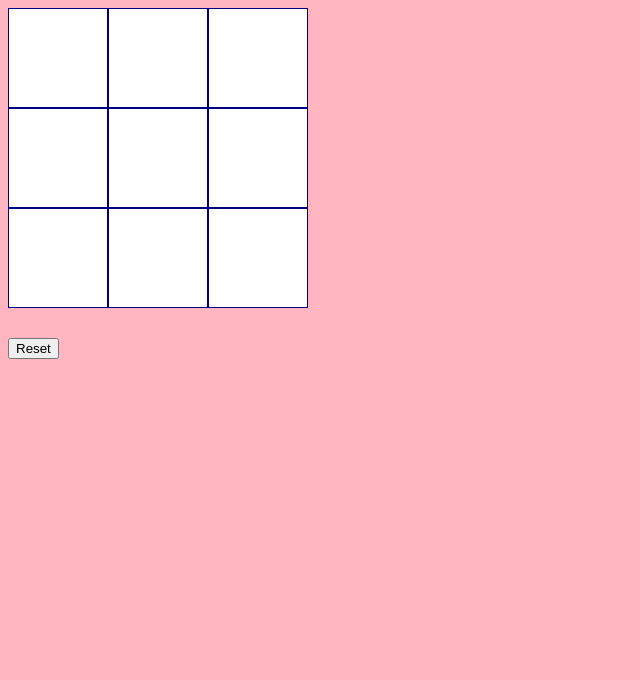
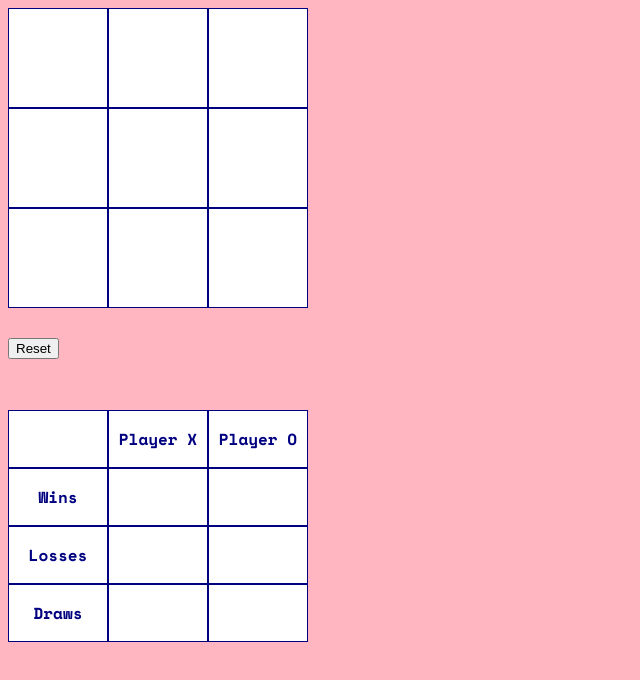
Before and after one commit to charlielizzy/tic-tac-toe, a website with bundled scripts: page index.html in a window 1280 px wide. Shown: the whole page, without its empty margins (0-640 px from the left). Built offline with nearby package versions, Linux system fonts and the light colour scheme.

Commit message:
results grid in dom

```diff
--- a/classes/board.js
+++ b/classes/board.js
@@ -101,6 +101,7 @@ export default class Board {
 
   gameWon() {
     let gameWon;
+
     if (this.state[0] === this.state[1] && this.state[1] === this.state[2] && this.state[2] !== '') {
       gameWon = { winner: this.state[0], direction: 'horizontal' };
     } else if (this.state[3] === this.state[4] && this.state[4] === this.state[5] && this.state[5] !== '') {
@@ -122,7 +123,12 @@ export default class Board {
     } else {
       gameWon = null;
     }
-
+    // const gameWinner = gameWon.winner;
+    // const gameDirection = gameWon.direction;
     return gameWon;
   }
+
+  resetBoard() {
+    this.state = ['', '', '', '', '', '', '', '', ''];
+  }
 }
--- a/classes/player.js
+++ b/classes/player.js
@@ -1,8 +1,24 @@
+// import Board from './classes/board.js';
+
 export default class Player {
-  constructor(name, wins, losses, draws) {
+  constructor(name, wins = 0, losses = 0, draws = 0) {
     this.name = name;
     this.wins = wins;
     this.losses = losses;
     this.draws = draws;
   }
+
+  addWin() {
+    //if winner of game is X, make playerX wins go up by one
+    //if winner of game is O, make playerO wins go up by one
+  }
+
+  addLoss() {
+    //if winner of game is X, make playerO losses go up by one
+    //if winner of game is O, make playerX losses go up by one
+  }
+
+  addDraw() {
+    //if game result is draw, both playerO and playerX draws go up by one
+  }
 }
--- a/index.html
+++ b/index.html
@@ -26,5 +26,20 @@
     <h3 id="result"></h3>
     <script src="index.js" type="module"></script>
     <input type="reset" id="reset"/>
+
+    <div class="scores">
+        <div class="element"></div>
+        <div class="element"><p>Player X</p></div>
+        <div class="element"><p>Player O</p></div>
+        <div class="element"><p>Wins</p></div>
+        <div class="element"></div>
+        <div class="element"></div>
+        <div class="element"><p>Losses</p></div>
+        <div class="element"></div>
+        <div class="element"></div>
+        <div class="element"><p>Draws</p></div>
+        <div class="element"></div>
+        <div class="element"></div>
+    </div>
 </body>
 </html>
--- a/index.js
+++ b/index.js
@@ -1,5 +1,8 @@
 import Board from './classes/board.js';
+import Player from './classes/player.js';
 const board = new Board();
+const playerX = new Player();
+const playerO = new Player();
 
 const loadBoard = (boardState) => {
   const squares = document.querySelectorAll('.section');
@@ -22,7 +25,6 @@ document.addEventListener('DOMContentLoaded', () => {
     });
   });
 });
-
 const result = document.getElementById('result');
 const resultMessage = () => {
   if (board.gameWon() === null) {
@@ -33,3 +35,10 @@ const resultMessage = () => {
     result.innerText = `The winner of the game is WINNER and the direction is DIRECTION`;
   }
 };
+
+const resetButton = document.getElementById('reset');
+resetButton.addEventListener('click', () => {
+  board.resetBoard();
+  loadBoard(board.state);
+  result.innerText = '';
+});
--- a/style.css
+++ b/style.css
@@ -2,7 +2,7 @@ body {
   background: lightpink;
   color: navy;
   font-size: 20px;
-  font-family: "Space Mono", monospace;
+  font-family: 'Space Mono', monospace;
 }
 .container {
   /* border: black 1px solid; */
@@ -20,3 +20,24 @@ body {
   align-items: center;
   justify-content: center;
 }
+
+.scores {
+  background: white;
+  display: grid;
+  grid-template-columns: repeat(3, 1fr);
+  grid-template-rows: repeat(4, 1fr);
+  width: 300px;
+  height: 100%;
+  margin-top: 50px;
+}
+
+.element {
+  border: navy solid 1px;
+  display: grid;
+  align-items: center;
+  justify-content: center;
+}
+
+p {
+  font-size: 16px;
+}
```
